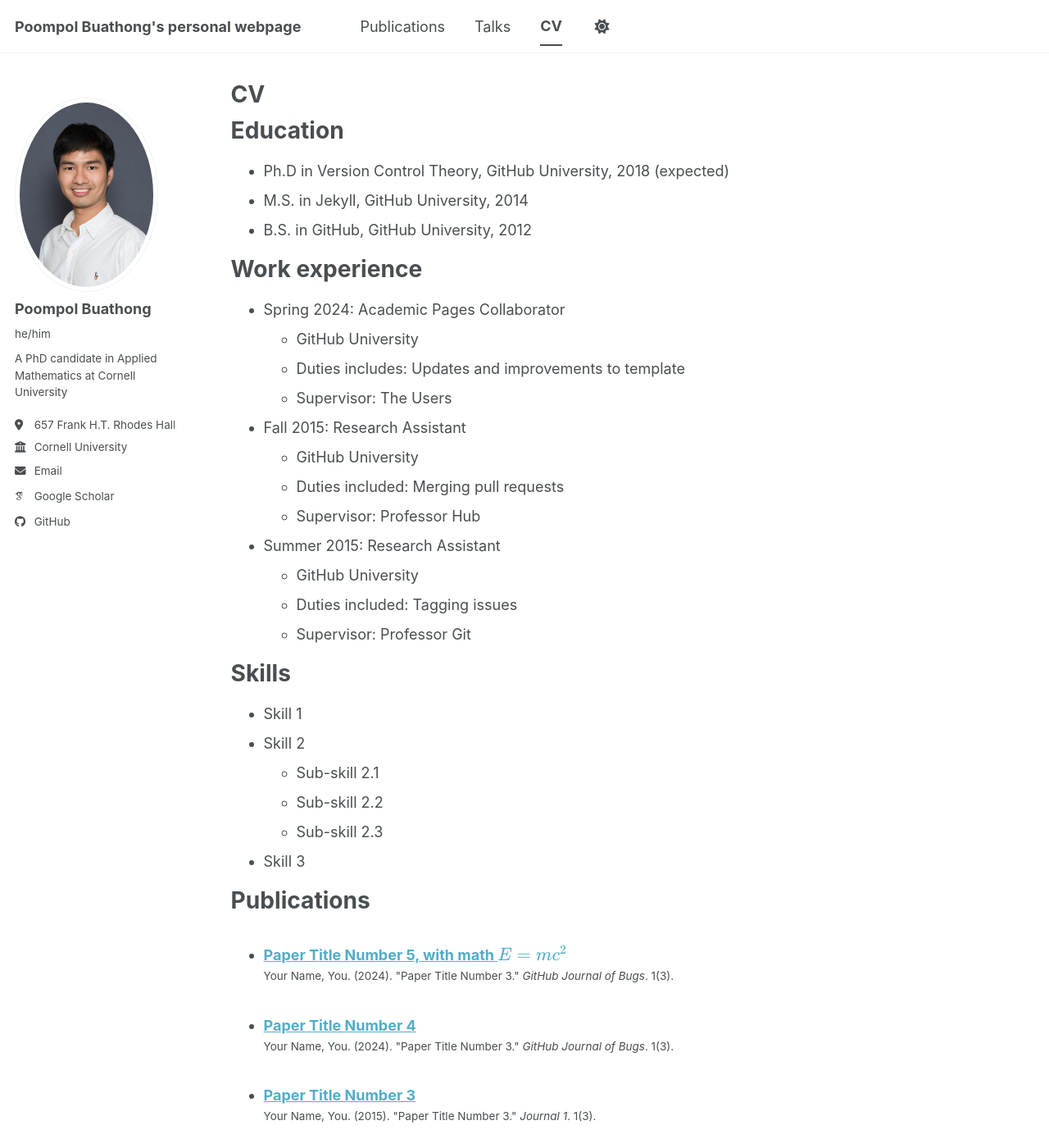
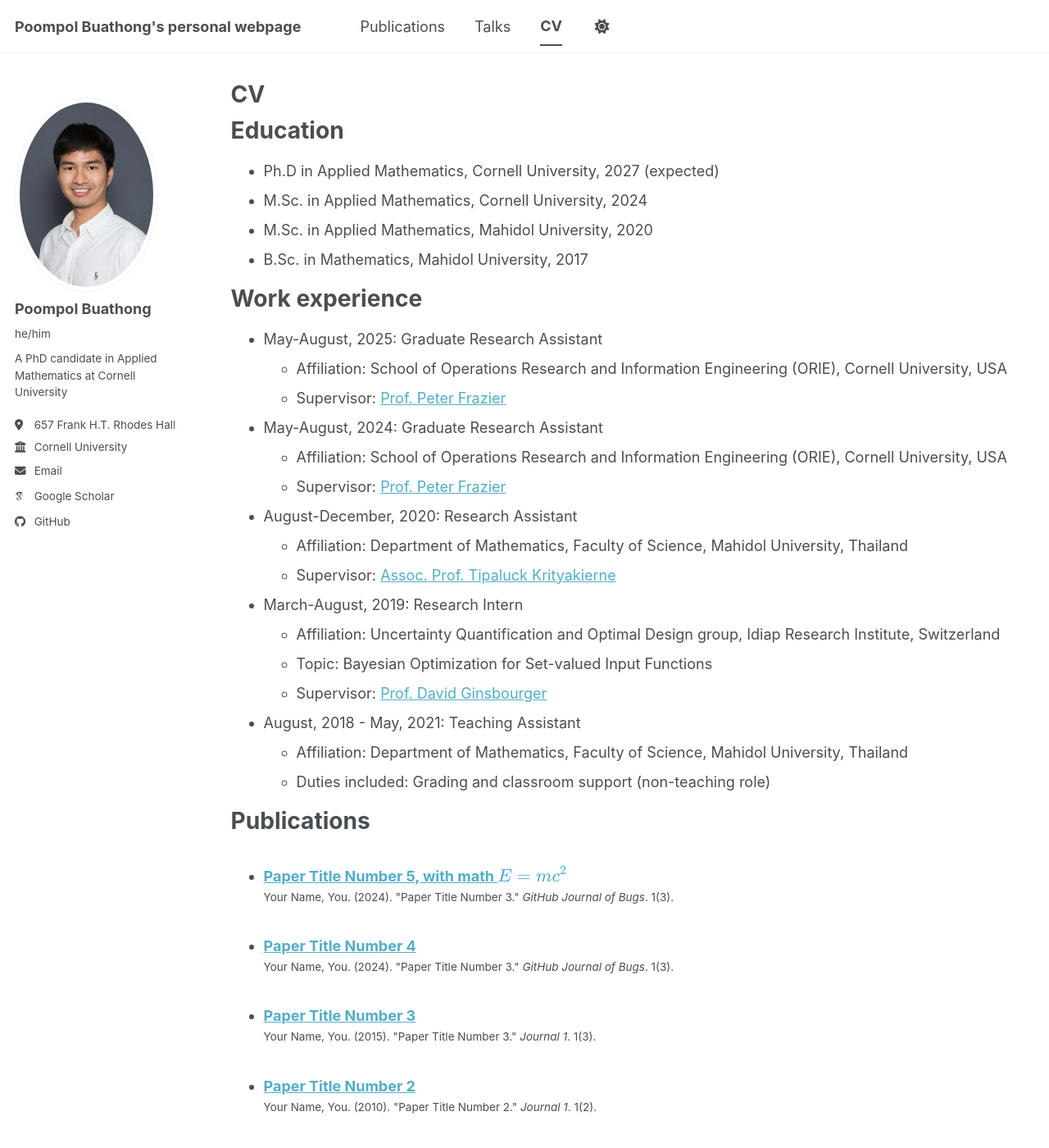
Before and after one commit to poompol/poompol.github.io, a Jekyll site: the page built from _pages/cv.md, in a window 1280 px wide and 1400 px high. Shown: the whole window at 82% size. Built offline with Jekyll 4.4.1, drawn with Linux system fonts in a browser that asks for light colours; some web fonts are replaced; a script bundle is joined from its source files by our own code; library files that are not in the unit come from our copies; some of the changed text lies outside the part shown.

Commit message:
Update cv.md

```diff
--- a/_pages/cv.md
+++ b/_pages/cv.md
@@ -11,35 +11,33 @@ redirect_from:
 
 Education
 ======
-* Ph.D in Version Control Theory, GitHub University, 2018 (expected)
-* M.S. in Jekyll, GitHub University, 2014
-* B.S. in GitHub, GitHub University, 2012
+* Ph.D in Applied Mathematics, Cornell University, 2027 (expected)
+* M.Sc. in Applied Mathematics, Cornell University, 2024
+* M.Sc. in Applied Mathematics, Mahidol University, 2020
+* B.Sc. in Mathematics, Mahidol University, 2017
 
 Work experience
 ======
-* Spring 2024: Academic Pages Collaborator
-  * GitHub University
-  * Duties includes: Updates and improvements to template
-  * Supervisor: The Users
+* May-August, 2025: Graduate Research Assistant
+  * Affiliation: School of Operations Research and Information Engineering (ORIE), Cornell University, USA
+  * Supervisor: [Prof. Peter Frazier](https://people.orie.cornell.edu/pfrazier/)
 
-* Fall 2015: Research Assistant
-  * GitHub University
-  * Duties included: Merging pull requests
-  * Supervisor: Professor Hub
+* May-August, 2024: Graduate Research Assistant
+  * Affiliation: School of Operations Research and Information Engineering (ORIE), Cornell University, USA
+  * Supervisor: [Prof. Peter Frazier](https://people.orie.cornell.edu/pfrazier/)
 
-* Summer 2015: Research Assistant
-  * GitHub University
-  * Duties included: Tagging issues
-  * Supervisor: Professor Git
+* August-December, 2020: Research Assistant
+  * Affiliation: Department of Mathematics, Faculty of Science, Mahidol University, Thailand
+  * Supervisor: [Assoc. Prof. Tipaluck Krityakierne](https://science.mahidol.ac.th/expertise/search.php?q=Tipaluck%20Krityakierne)
 
-Skills
-======
-* Skill 1
-* Skill 2
-  * Sub-skill 2.1
-  * Sub-skill 2.2
-  * Sub-skill 2.3
-* Skill 3
+* March-August, 2019: Research Intern
+  * Affiliation: Uncertainty Quantification and Optimal Design group, Idiap Research Institute, Switzerland
+  * Topic: Bayesian Optimization for Set-valued Input Functions
+  * Supervisor: [Prof. David Ginsbourger](https://ginsbourger.github.io/)
+
+* August, 2018 - May, 2021: Teaching Assistant
+  * Affiliation: Department of Mathematics, Faculty of Science, Mahidol University, Thailand
+  * Duties included: Grading and classroom support (non-teaching role)
 
 Publications
 ======
@@ -52,13 +50,3 @@ Talks
   <ul>{% for post in site.talks reversed %}
     {% include archive-single-talk-cv.html  %}
   {% endfor %}</ul>
-
-Teaching
-======
-  <ul>{% for post in site.teaching reversed %}
-    {% include archive-single-cv.html %}
-  {% endfor %}</ul>
-
-Service and leadership
-======
-* Currently signed in to 43 different slack teams
```
